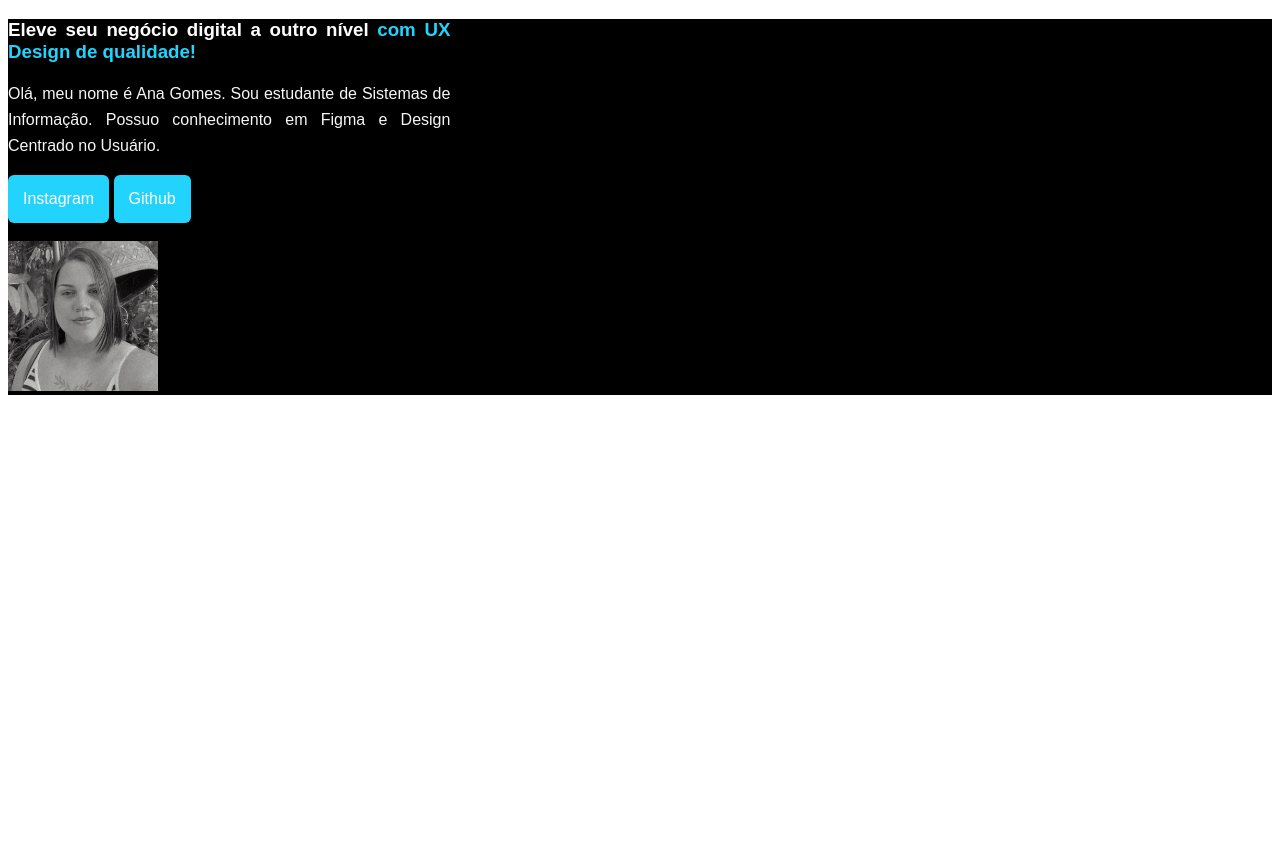
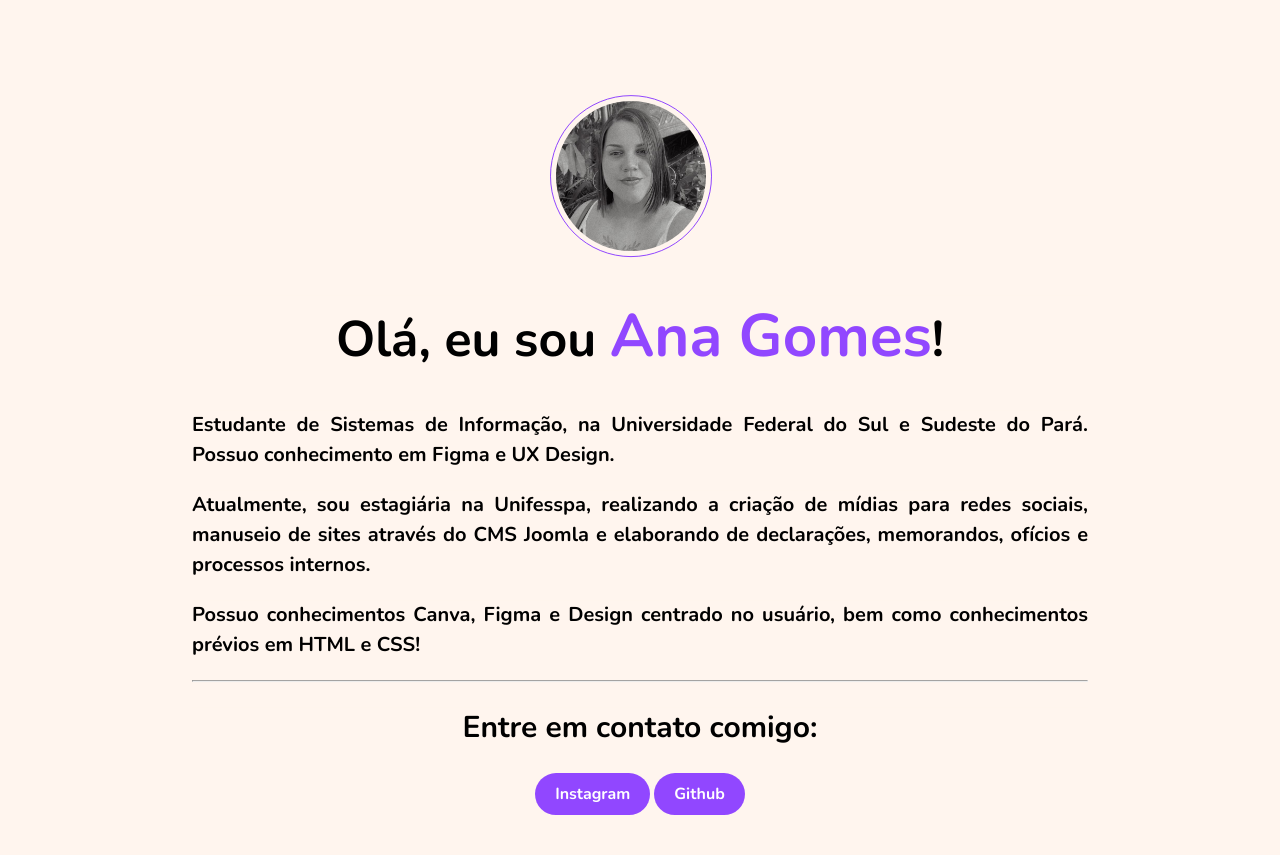
Before and after one commit to anafgomes/portfolio, a plain HTML site: page index.html in a window 1280 px wide. Before the commit the page ends 800 px from the top, so only its background shows below. Drawn offline with nearby package versions, Linux system fonts and the light colour scheme.

Commit message:
git push

```diff
--- a/index.html
+++ b/index.html
@@ -1,28 +1,36 @@
 <!DOCTYPE html>
-<html lang="en">
+<html lang="pt-br">
 
 <head>
   <meta charset="UTF-8">
   <meta http-equiv="X-UA-Compatible" content="IE=edge">
   <meta name="viewport" content="width=device-width, initial-scale=1.0">
   <link rel="stylesheet" href="style.css">
+  <link rel="preconnect" href="https://fonts.googleapis.com">
+  <link rel="preconnect" href="https://fonts.gstatic.com" crossorigin>
+  <link href="https://fonts.googleapis.com/css2?family=Nunito:wght@700;900&display=swap" rel="stylesheet">
   <title>Meu Portfólio</title>
 </head>
 
 <body>
-  <nav>
-    <div class="container-1">
-      <div class="meu-portfolio">
-        <h3>Eleve seu negócio digital a outro nível <span id="destaque">com UX Design de qualidade!</span></h3>
-        <p>Olá, meu nome é Ana Gomes. Sou estudante de Sistemas de Informação. Possuo conhecimento em Figma e Design
-          Centrado no Usuário.</p>
+  <div class="container-1">
+    <div class="meu-portfolio">
+      <img class="img-ana" src="img/ana-gomes.jpg" alt="Ana Gomes">
+      <h1>Olá, eu sou <span>Ana Gomes</span>!</h1>
+      <p>Estudante de Sistemas de Informação, na Universidade Federal do Sul e Sudeste do
+        Pará. Possuo conhecimento em Figma e UX Design.</p>
+      <p>Atualmente, sou estagiária na Unifesspa, realizando a criação de mídias para redes sociais, manuseio de sites
+        através do CMS Joomla e elaborando de declarações, memorandos, ofícios e processos internos. </p>
+      <p>Possuo conhecimentos Canva, Figma e Design centrado no usuário, bem como conhecimentos prévios em HTML e CSS!
+      </p>
+      <hr>
+      <div class="contato">
+        <h2>Entre em contato comigo:</h2>
         <a href="https://www.instagram.com/anaflxvia"><button class="button-ig">Instagram</button></a>
         <a href="https://www.github.com/nafleuris"><button class="button-git">Github</button></a>
       </div>
-      <br>
-      <img src="img/ana-gomes.jpg" alt="Ana Gomes" width="150px" height="150px">
     </div>
-  </nav>
+  </div>
 </body>
 
 </html>
--- a/style.css
+++ b/style.css
@@ -1,47 +1,80 @@
-.container-1 {
-  background-color: #000000;
-  margin: 0;
-  padding: 0;
+* {
+  background-color: #fff5ee;
 }
 
 .meu-portfolio {
-  padding-right: 65%;
+  position: absolute;
+  top: 50%;
+  left: 50%;
+  transform: translate(-50%, -50%);
+  display: block;
+  width: 70%;
 }
 
-.meu-portfolio,
-h3 {
-  color: #ffffff;
-  font-family: Arial, Helvetica, sans-serif;
+.meu-portfolio h1 {
+  font-family: 'Nunito', sans-serif;
+  font-size: 50px;
   font-style: bold;
-  text-align: justify;
+  color: #000000;
+  text-align: center;
 }
 
-#destaque {
-  color: #22D4FD;
+.meu-portfolio h1>span {
+  font-family: 'Nunito', sans-serif;
+  color: #9147FF;
+  font-size: 60px;
+  font-weight: 900px;
 }
 
-.meu-portfolio>p {
-  font-family: Arial, Helvetica, sans-serif;
+.meu-portfolio p {
+  font-family: 'Nunito', sans-serif;
   font-style: normal;
-  font-weight: 200;
-  font-size: 16px;
+  font-weight: 100;
+  font-size: 20px;
   line-height: 26px;
-  color: #F6F6F6;
+  color: #000000;
   text-align: justify;
+  margin-top: 10px;
+  line-height: 30px;
+}
+
+.meu-portfolio h2 {
+  font-family: 'Nunito', sans-serif;
+  font-style: normal;
+  font-weight: 300;
+  font-size: 30px;
+}
+
+.img-ana {
+  width: 150px;
+  height: 150px;
+  border-radius: 100px;
+  border: 1px solid #9147FF;
+  padding: 5px;
+  margin-top: 150px;
+  margin-left: 40%;
 }
 
 .button-ig,
 .button-git {
-  background: #22D4FD;
-  border-radius: 6px;
-  padding: 15px;
+  font-family: 'Nunito', sans-serif;
+  background-color: #9147FF;
+  border-radius: 80px;
+  padding: 10px 20px 10px 20px;
   cursor: pointer;
   color: #ffffff;
   border: none;
   font-size: 16px;
+  margin-bottom: 40px;
 }
 
 .button-ig:hover,
 .button-git:hover {
-  color: black;
+  color: #000000;
 }
+
+.contato {
+  text-align: center;
+  justify-content: center;
+  align-items: center;
+}
```
